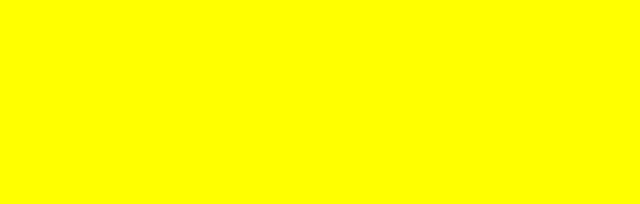
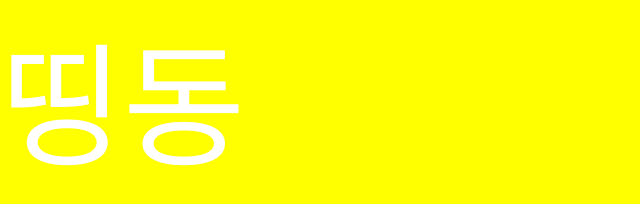
Before and after one commit to FrailPanda/FrailPanda.github.io, a plain HTML site: page index.html in a window 1280 px wide. Shown: the whole page, without its empty margins (0-640 px from the left). Drawn offline with Linux system fonts and the light colour scheme.

Commit message:
fourth commit

```diff
--- a/index.html
+++ b/index.html
@@ -6,6 +6,6 @@
         <title>띵동</title>
     </head>
     <body>
-
+        <p id="main_contents">띵동</p>
     </body>
 </html>
--- a/style.css
+++ b/style.css
@@ -2,3 +2,9 @@ body{
     margin: 0;
     background: rgb(255, 255, 0);
 }
+
+p#main_contents{
+    font-size: 100pt;
+    color: white;
+    font-family: bold;
+}
```
